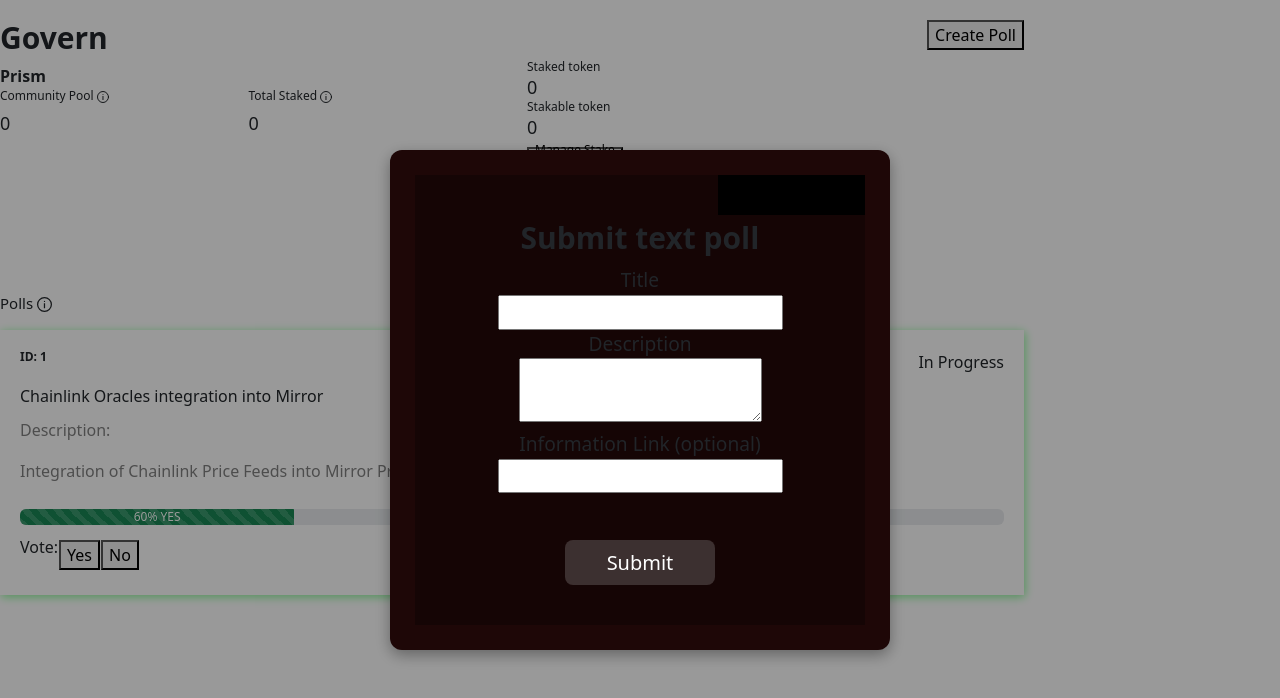
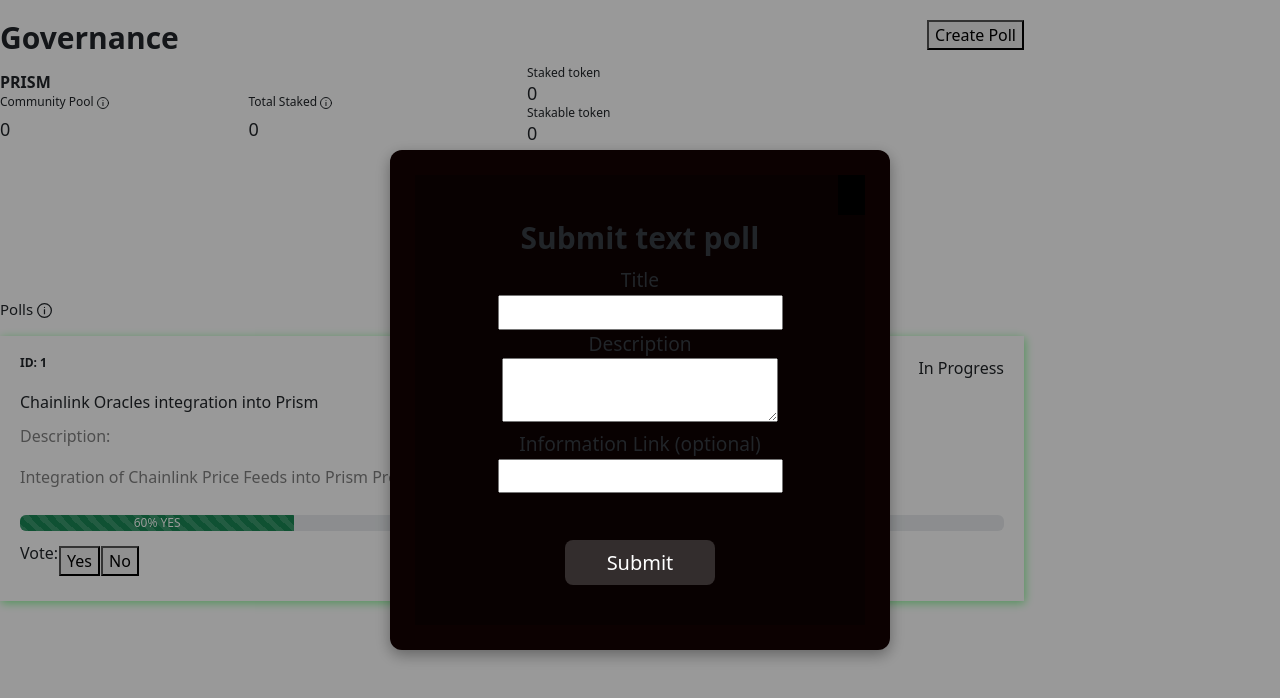
Before and after one commit to ZILHive-Student-Practicum/Zil-Team-6, a Next.js app: page /Governance in a window 1280 px wide. Both pictures are taken after a click on the button "Create Poll". Shown: the top 698 px of the page. Built offline with nearby package versions, Linux system fonts and the light colour scheme.

Commit message:
final edit to governance page

```diff
--- a/src/components/AppBar.js
+++ b/src/components/AppBar.js
@@ -83,7 +83,7 @@
             fontFamily={"heading"}
             color={useColorModeValue("gray.800", "white")}
           >
-            Prism
+            PRISM
           </Text>
 
           <Flex display={{ base: "none", md: "flex" }} ml={10}>
--- a/src/components/Modal.css
+++ b/src/components/Modal.css
@@ -19,7 +19,7 @@
     width: 500px;
     height: 500px;
     border-radius: 12px;
-    background-color: rgb(30, 7, 7);
+    background-color: rgb(12, 1, 1);
     box-shadow: rgba(0, 0, 0, 0.35) 0px 5px 15px;
     display: flex;
     flex-direction: column;
--- a/src/components/Modal.js
+++ b/src/components/Modal.js
@@ -16,7 +16,7 @@
             onClick={() => {
               setOpenModal(false);
             }}
-          >yarn start
+          >
             X
           </Button>
         </div>
@@ -27,25 +27,25 @@
         <div className="body">
           <form>
             <div>
-                <label>
-                    <div>Title</div>
-                    <input type="text" name="title"></input>
-                </label>
+                <div>Title</div>
+                <input type="text" name="title"></input>
 
-                <label>
-                    <div>Description</div>
-                    <textarea name="description"></textarea>
-                </label>
+                <div>Description</div>
+                <textarea name="description" cols="23"></textarea>
 
-                <label>
-                    <div>Information Link (optional)</div>
-                    <input type="text" name="informationLink" ></input>
-                </label>
+                <div>Information Link (optional)</div>
+                <input type="text" name="informationLink" ></input>
             </div>
           </form>
         </div>
+
         <div className="footer">
-          <Button>Submit</Button>
+          <Button onClick={() => {
+              setOpenModal(false);
+              alert("Poll submitted!")
+            }}>
+            Submit
+          </Button>
         </div>
       </div>
     </div>
--- a/src/components/StakeCard.js
+++ b/src/components/StakeCard.js
@@ -23,7 +23,7 @@
             <Box>
                 <Card height='190px'>
                     <CardHeader>
-                        <header style={header} size='md'>Prism</header>
+                        <header style={header} size='md'>PRISM</header>
                     </CardHeader>
                     <CardBody>
                         <SimpleGrid minChildWidth='150px'>
--- a/src/data/Polldata.js
+++ b/src/data/Polldata.js
@@ -1,14 +1,14 @@
 const data = [
     {
       id: 1,
-      title: "Chainlink Oracles integration into Mirror",
-      description: "Integration of Chainlink Price Feeds into Mirror Protocol",
+      title: "Chainlink Oracles integration into Prism",
+      description: "Integration of Chainlink Price Feeds into Prism Protocol",
       status: "In progress",
       voteinFavour: 60,
     },
     {
       id: 2,
-      title: "Mirror 2.0 + MIR Airdrop",
+      title: "Prism 2.0 + PRISM Airdrop",
       description: "Get Airdrop visiting https://Terra2.pro",
       status: "In Progress",
       VoteinFavour: 10,
--- a/src/pages/Governance.js
+++ b/src/pages/Governance.js
@@ -16,7 +16,8 @@
 
 const btn = {
     float: 'right',
-    marginTop: '20px'
+    marginTop: '20px',
+    marginBottom: '20px'
 }
 export default function Governance() {
 
@@ -33,7 +34,7 @@
         <Container maxW="80%">
             <SimpleGrid minChildWidth="100%">
                 <header>
-                    <h1 style={header}>Govern</h1>
+                    <h1 style={header}>Governance</h1>
                     {/* <Button colorScheme='blue' variant='outline' style={btn}>
                         Create Poll
                     </Button> */}
```
